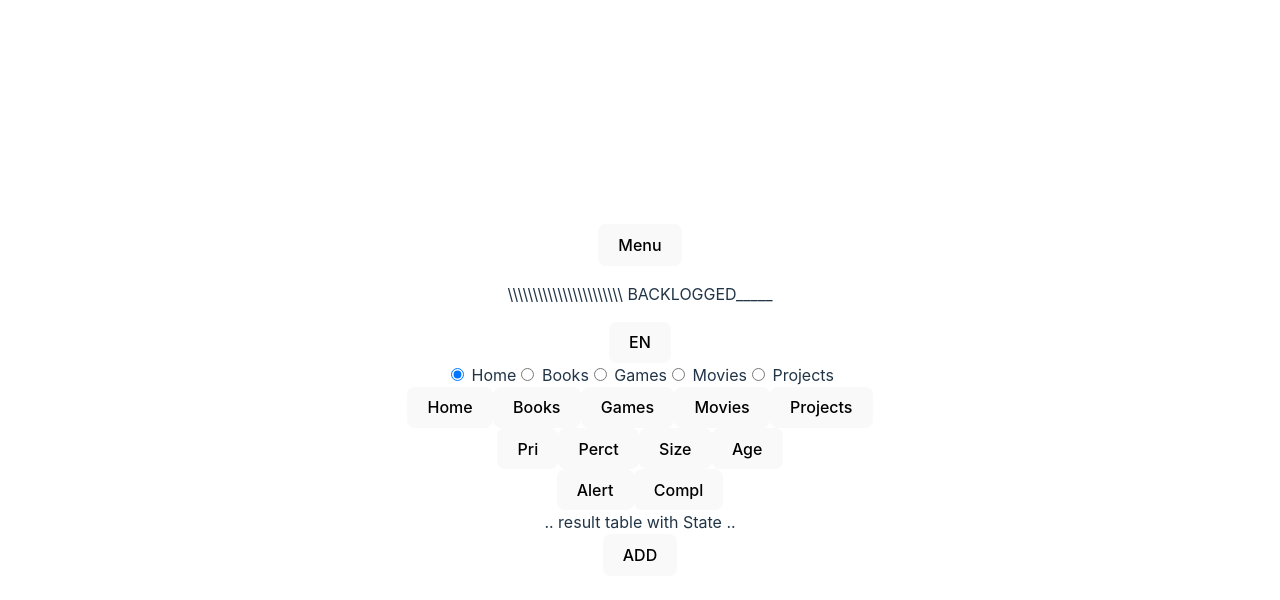
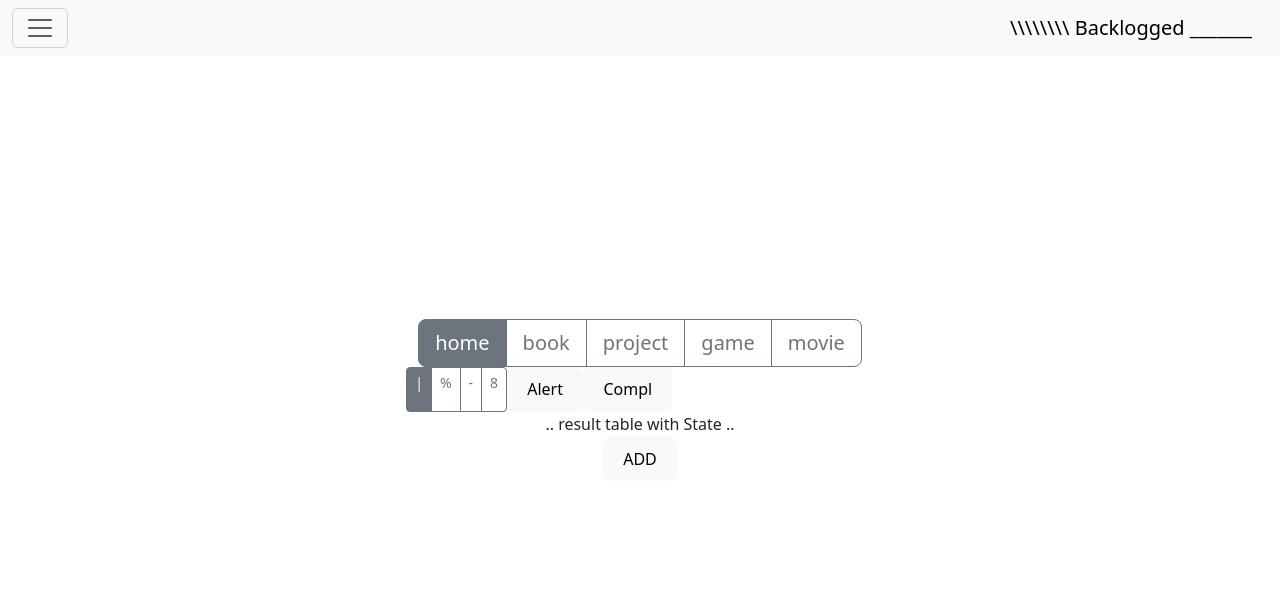
Before and after one commit to flacodan/backlogged, a React (Vite) app: page / in a window 1280 px wide. Shown: the top 600 px of the page. Built offline with nearby package versions, Linux system fonts and the light colour scheme.

Commit message:
Begin implementing ui with bootstrap

```diff
--- /dev/null
+++ b/components/AltNav.jsx
@@ -0,0 +1,46 @@
+import Button from 'react-bootstrap/Button';
+import Container from 'react-bootstrap/Container';
+import Form from 'react-bootstrap/Form';
+import Nav from 'react-bootstrap/Nav';
+import Navbar from 'react-bootstrap/Navbar';
+import Offcanvas from 'react-bootstrap/Offcanvas';
+
+
+export default function AltNav() {
+  return (
+    <>
+        <Navbar expand="false" fixed="top" className="bg-body-tertiary mb-3">
+            <Container fluid>
+                <Navbar.Toggle aria-controls="offcanvasNavbar-expand-false" />
+                <Navbar.Offcanvas
+                    aria-labelledby="offcanvasNavbarLabel-expand-false"
+                    placement="start"
+                >
+                    <Offcanvas.Header closeButton>
+                        <Offcanvas.Title>
+                            Menu
+                        </Offcanvas.Title>
+                    </Offcanvas.Header>
+                    <Offcanvas.Body h-auto="true" v-auto="true">
+                        <Nav className="justify-content-end flex-grow-1 pe-3">
+                            <Nav.Link href="#action1">User Details</Nav.Link>
+                            <Nav.Link href="#action2">Preferences</Nav.Link>
+                            <Nav.Link href="#action3">Logout</Nav.Link>
+                        </Nav>
+                        <Form className="d-flex">
+                            <Form.Control
+                                type="search"
+                                placeholder="Search"
+                                className="me-2"
+                                aria-label="Search"
+                            />
+                            <Button variant="outline-success">Search</Button>
+                        </Form>
+                    </Offcanvas.Body>
+                </Navbar.Offcanvas>
+                <Navbar.Brand href="#">\\\\\\\\ Backlogged _______</Navbar.Brand>
+            </Container>
+        </Navbar>
+    </>
+  );
+}
--- a/components/GoalController.jsx
+++ b/components/GoalController.jsx
@@ -1,15 +1,35 @@
 import { useState, useEffect } from "react";
 import axios from "axios";
+import ButtonGroup from 'react-bootstrap/ButtonGroup';
+import ToggleButton from 'react-bootstrap/ToggleButton';
+import { Container, ButtonToolbar, Card } from "react-bootstrap";
 
 
 export default function GoalController() {
 
-    // const [resultModifiers, setResultModifiers] = useState({ category: '', sort: 'description', complete: false });
-    const resultModifiers = { category: '', sort: 'description', complete: false };
+    // const resultModifiers = { category: '', sort: 'description', complete: false };
+
+
+    const [categoryValue, setCategoryValue] = useState('1');
+    const [sortValue, setSortValue] = useState('1');
+
+    const categories = [
+        { name: 'home', value: '1' },
+        { name: 'book', value: '2' },
+        { name: 'project', value: '3' },
+        { name: 'game', value: '4' },
+        { name: 'movie', value: '5' },
+    ];
+
+    const sortType = [
+        { name: 'pri', value: '1', icon: '|' },
+        { name: 'pct', value: '2', icon: '%' },
+        { name: 'sz', value: '3', icon: '-' },
+        { name: 'age', value: '4', icon: '8' },
+    ];
 
     const handleHome = async () => {
-        const category = '';
-        const response = await axios.get(`/api/goalSelect`);
+        const response = await axios.get(`/api/goal`);
         return response;
     };
 
@@ -20,50 +40,97 @@ export default function GoalController() {
         return response;
     };
 
-    const handleStuff = async () => {
-        const category = "books";
-        const response = await axios.get(`/api/${indexToSave}`);
+    const handleGames = async () => {
+        const category = 'game';
+        const params = { ...resultModifiers, category: category };
+        const response = await axios.get(`/api/goalSelect`, { params },);
         return response;
     };
 
+
+    const handleProjects = async () => {
+        const category = 'project';
+        const params = { ...resultModifiers, category: category };
+        const response = await axios.get(`/api/goalSelect`, { params },);
+        return response;
+    };
+
+    const handleMovies = async () => {
+        const category = 'movie';
+        const params = { ...resultModifiers, category: category };
+        const response = await axios.get(`/api/goalSelect`, { params },);
+        return response;
+    };
+
+
+    // const handleStuff = async () => {
+    //     const category = "books";
+    //     const response = await axios.get(`/api/${indexToSave}`);
+    //     return response;
+    // };
+
+    // use map to loop through results and populate GoalCards to put in the list
+
+    const ResultsList = ({ results }) => {
+        const cards = results.map((result) => (
+          <Card key={result.id}>
+            <Card.Title>{result.title}</Card.Title>
+            <Card.Subtitle>Hey! A subtitle!</Card.Subtitle>
+            <Card.Text>{result.description}</Card.Text>
+          </Card>
+        ));
+
+        return (
+          <div className="card-list">
+            {cards}
+          </div>
+        );
+      };
+
     return(
         <>
-            <div class="btn-group btn-group-toggle" data-toggle="buttons">
-                <label class="btn btn-secondary active">
-                    <input type="radio" name="options" id="option1" checked/> Home
-                </label>
-                <label class="btn btn-secondary">
-                    <input type="radio" name="options" id="option2"/> Books
-                </label>
-                <label class="btn btn-secondary">
-                    <input type="radio" name="options" id="option3"/> Games
-                </label>
-                <label class="btn btn-secondary">
-                    <input type="radio" name="options" id="option3"/> Movies
-                </label>
-                <label class="btn btn-secondary">
-                    <input type="radio" name="options" id="option3"/> Projects
-                </label>
-            </div>
-            <div>
-                <button>Home</button>
-                <button onClick={ handleBooks }>Books</button>
-                <button>Games</button>
-                <button>Movies</button>
-                <button>Projects</button>
-            </div>
-            <div>
-                <div>
-                    <button>Pri</button>
-                    <button>Perct</button>
-                    <button>Size</button>
-                    <button>Age</button>
-                </div>
+            <Container>
+                <ButtonGroup size="lg">
+                    {categories.map((category, idx) => (
+                        <ToggleButton
+                            key={idx}
+                            id={`category-${idx}`}
+                            type="radio"
+                            size="lg"
+                            variant="outline-secondary"
+                            name={`category-${category.name}`}
+                            value={category.value}
+                            checked={categoryValue === category.value}
+                            onChange={(e) => setCategoryValue(e.currentTarget.value)}
+                        >
+                            {category.name}
+                        </ToggleButton>
+                    ))}
+                </ButtonGroup>
+            </Container>
+            <ButtonToolbar>
+                <ButtonGroup>
+                    {sortType.map((sort, idx, icon) => (
+                        <ToggleButton
+                            key={idx}
+                            id={`sort-${idx}`}
+                            type="radio"
+                            variant="outline-secondary"
+                            size="sm"
+                            name={`sort-${sort.name}`}
+                            value={sort.value}
+                            checked={sortValue === sort.value}
+                            onChange={(e) => setSortValue(e.currentTarget.value)}
+                        >
+                            {sort.icon}
+                        </ToggleButton>
+                    ))}
+                </ButtonGroup>
                 <div>
                     <button>Alert</button>
                     <button>Compl</button>
                 </div>
-            </div>
+            </ButtonToolbar>
             <div>.. result table with State ..</div>
         </>
     );
--- /dev/null
+++ b/components/MainNav.jsx
@@ -0,0 +1,32 @@
+// import { Navbar } from "react-bootstrap";  <Navbar></Navbar>
+import { Container, Nav, Navbar } from "react-bootstrap";
+
+export default function MainNav({ leftLinks, appName, rightLinks}) {
+    return (
+        <Navbar expand="lg" className="navbar-light">
+            <Container fluid>
+                <Nav className="me-auto">
+                    leftLinks={[
+                        { url: '#', text: 'User Details' },
+                        { url: '#', text: 'Preferences' },
+                        { url: '#', text: 'Logout' },
+                    ]}
+                    {leftLinks.map(({ url, text }, index) => (
+                        <Nav.Link key={index} href={url}>
+                            {text}
+                        </Nav.Link>
+                    ))}
+                </Nav>
+                <Navbar.Brand>{ appName }</Navbar.Brand>
+                <Nav>Right</Nav>
+            </Container>
+        </Navbar>
+    );
+};
+
+
+{/* <div>
+<button>Menu</button>
+<p>\\\\\\\\\\\\\\\\\\\\\\\ BACKLOGGED_____</p>
+<button>EN</button>
+</div> */}
--- a/components/NavBarTop.jsx
+++ /dev/null
@@ -1,11 +0,0 @@
-// import { Navbar } from "react-bootstrap";  <Navbar></Navbar>
-
-export default function NavBarTop() {
-    return (
-        <div>
-            <button>Menu</button>
-            <p>\\\\\\\\\\\\\\\\\\\\\\\ BACKLOGGED_____</p>
-            <button>EN</button>
-        </div>
-    );
-};
--- a/models/model.js
+++ b/models/model.js
@@ -19,6 +19,7 @@ User.init(
     },
     username: {
       type: DataTypes.STRING(60),
+      unique: true,
       allowNull: false,
     },
     password: {
--- a/package.json
+++ b/package.json
@@ -13,10 +13,12 @@
   },
   "dependencies": {
     "axios": "^1.6.5",
+    "bootstrap": "^5.3.2",
     "express": "^4.18.2",
     "pg": "^8.11.3",
     "pg-hstore": "^2.3.4",
     "react": "^18.2.0",
+    "react-bootstrap": "^2.10.0",
     "react-dom": "^18.2.0",
     "sequelize": "^6.35.2",
     "vite-express": "^0.13.0"
--- a/src/App.jsx
+++ b/src/App.jsx
@@ -1,18 +1,19 @@
-import { useState } from 'react'
-import './App.css'
-import NavBarTop from '../components/NavBarTop.jsx'
-import GoalController from '../components/GoalController.jsx'
+import { useState } from 'react';
+import './App.css';
+import MainNav from '../components/MainNav.jsx';
+import GoalController from '../components/GoalController.jsx';
+import AltNav from '../components/AltNav.jsx';
 
 function App() {
   return (
     <>
-      <NavBarTop/>
+      <AltNav></AltNav>
       <GoalController/>
       <div id="footerAdd">
         <button>ADD</button>
       </div>
     </>
-  )
+  );
 }
 
-export default App
+export default App;
--- a/src/main.jsx
+++ b/src/main.jsx
@@ -1,6 +1,7 @@
 import React from 'react'
 import ReactDOM from 'react-dom/client'
 import App from './App.jsx'
+import 'bootstrap/dist/css/bootstrap.min.css';
 import './index.css'
 
 ReactDOM.createRoot(document.getElementById('root')).render(
```
Also changed, not shown: 1 other file (tests, documents, lock files or other folders).
